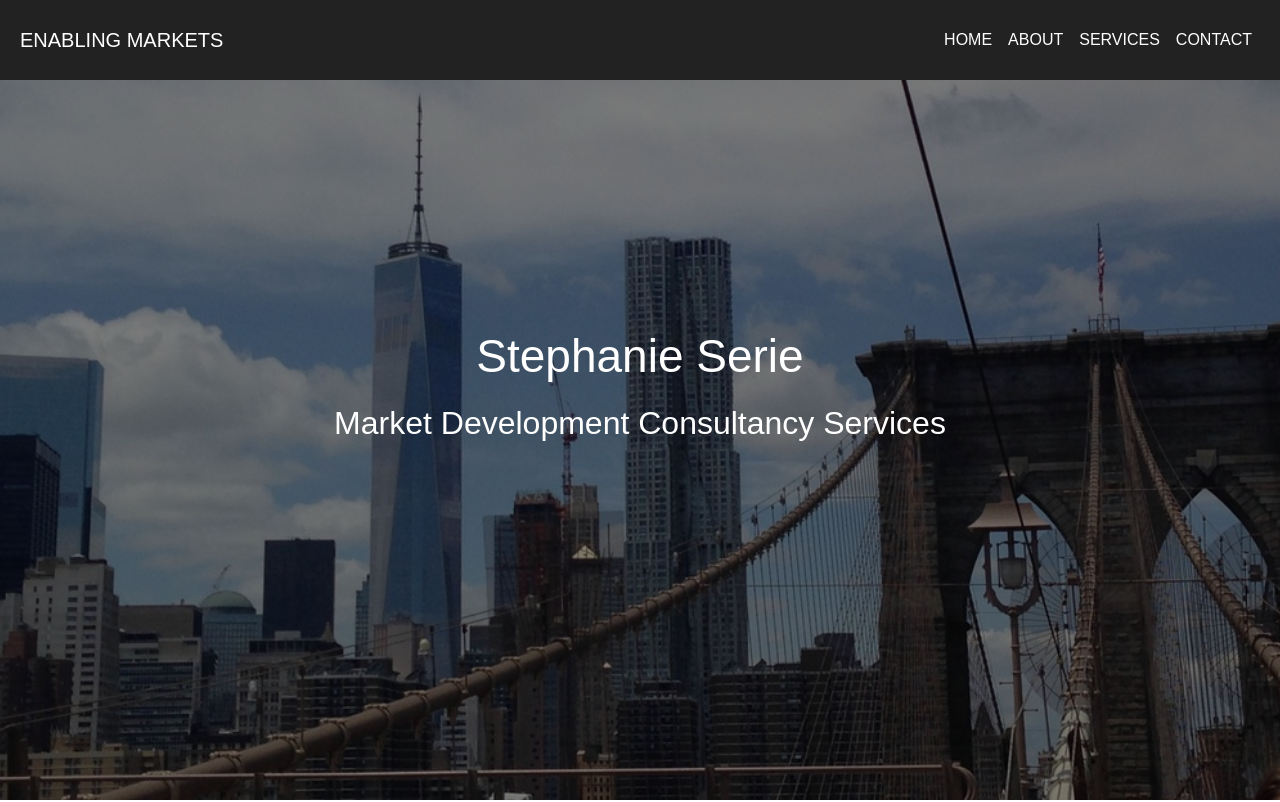
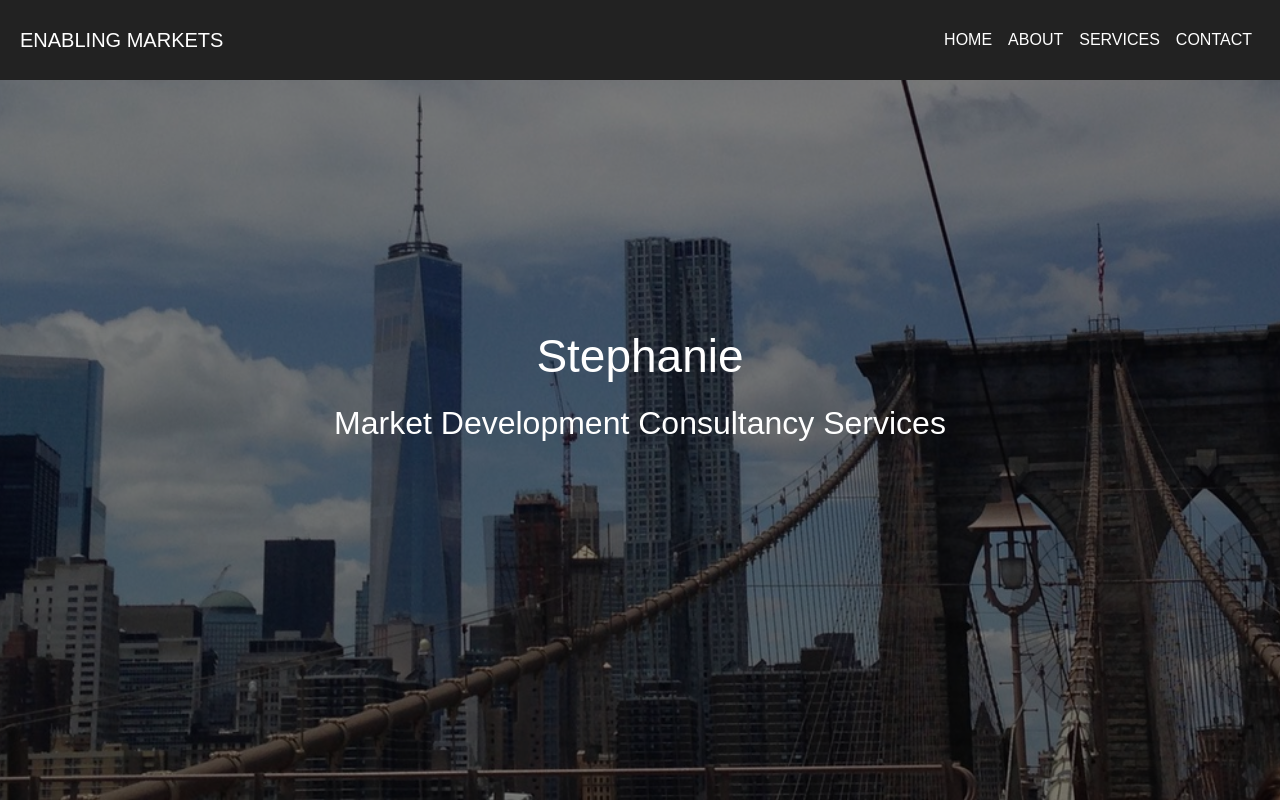
Before and after one commit to S1-2019/Website, a plain HTML site: page Freelance Project/index.html in a window 1280 px wide. Shown: the top 802 px of the page. Drawn offline with nearby package versions, Linux system fonts and the light colour scheme.

Commit message:
Update index.html

```diff
--- a/Freelance Project/index.html
+++ b/Freelance Project/index.html
@@ -51,7 +51,7 @@
         <!-- Hero -->
         <div class="hero">
             <div class="container">
-                <h1>Stephanie Serie</h1>
+                <h1>Stephanie</h1>
                 <h2>Market Development Consultancy Services</h2>
             </div>
         </div>
```
